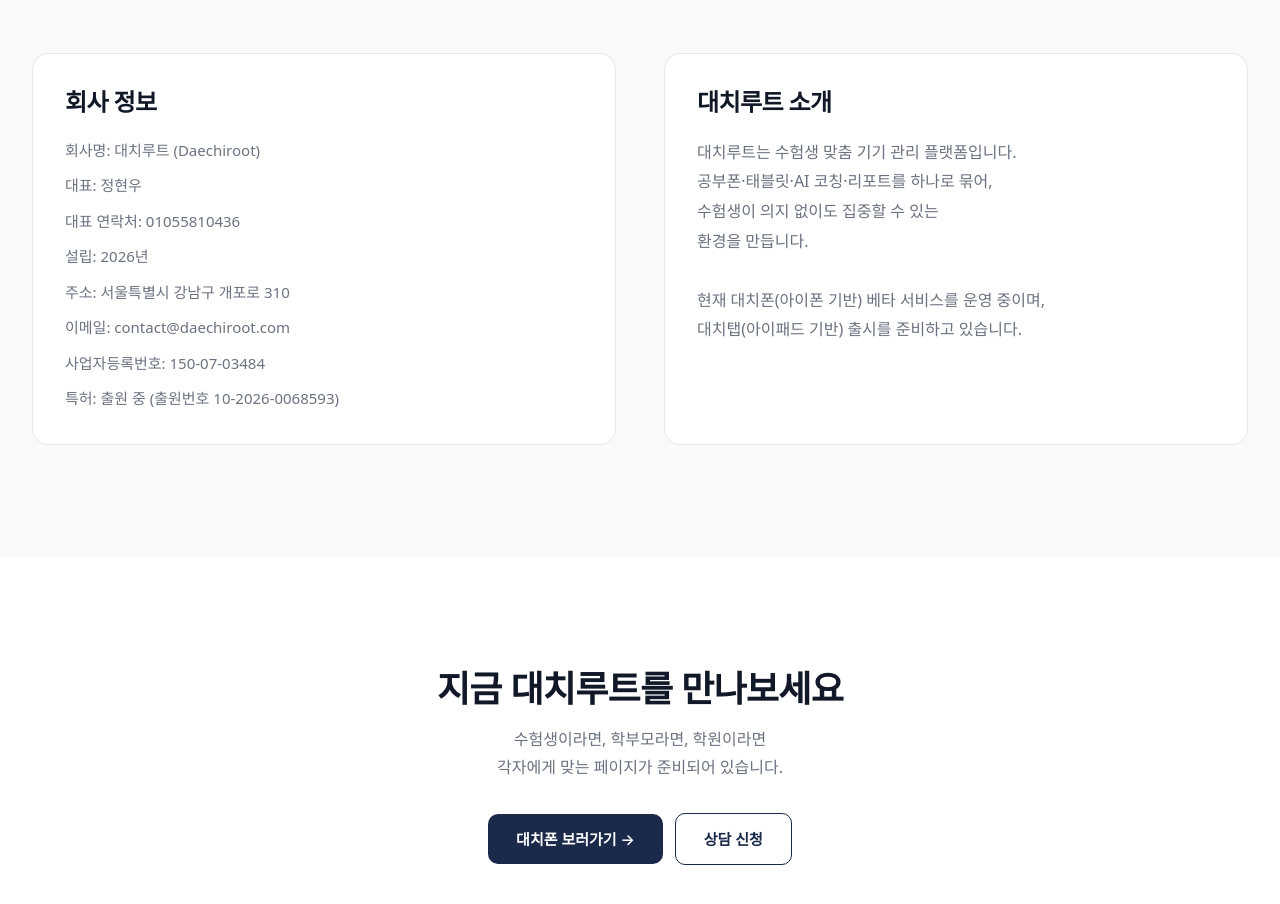
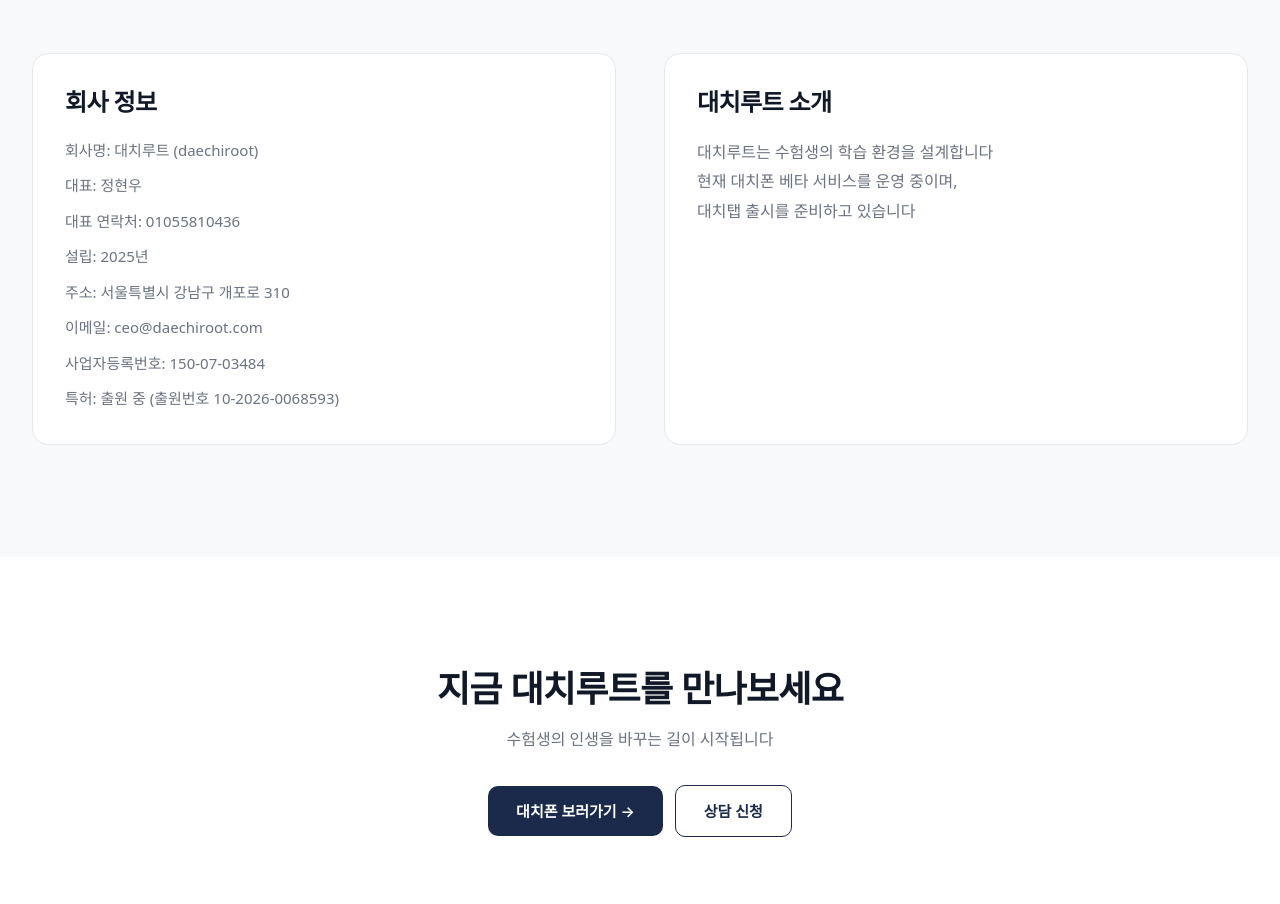
Before and after one commit to hwchung24/rootDaechi_web, a Next.js app: page /about in a window 1280 px wide. Shown: the part 4380-5284 px from the top of the page. Built offline with nearby package versions, Linux system fonts and the light colour scheme.

Commit message:
update(about): apply latest company profile and CTA copy edits
Include user-edited updates on about page company details, brand intro text, and bottom CTA messaging.

Made-with: Cursor

```diff
--- a/app/about/page.tsx
+++ b/app/about/page.tsx
@@ -185,12 +185,12 @@ export default function AboutPage() {
             <article className="rounded-2xl border border-[#E5E7EB] bg-white p-6 sm:p-8">
               <h2 className="text-2xl font-semibold tracking-tight text-[#111827]">회사 정보</h2>
               <ul className="mt-5 space-y-2.5 text-[15px] leading-[1.7] text-[#6B7280]">
-                <li>회사명: 대치루트 (Daechiroot)</li>
+                <li>회사명: 대치루트 (daechiroot)</li>
                 <li>대표: 정현우</li>
                 <li>대표 연락처: 01055810436</li>
-                <li>설립: 2026년</li>
+                <li>설립: 2025년</li>
                 <li>주소: 서울특별시 강남구 개포로 310</li>
-                <li>이메일: contact@daechiroot.com</li>
+                <li>이메일: ceo@daechiroot.com</li>
                 <li>사업자등록번호: 150-07-03484</li>
                 <li>특허: 출원 중 (출원번호 10-2026-0068593)</li>
               </ul>
@@ -198,18 +198,11 @@ export default function AboutPage() {
             <article className="rounded-2xl border border-[#E5E7EB] bg-white p-6 sm:p-8">
               <h2 className="text-2xl font-semibold tracking-tight text-[#111827]">대치루트 소개</h2>
               <p className="mt-5 break-keep text-[16px] leading-[1.85] text-[#6B7280]">
-                대치루트는 수험생 맞춤 기기 관리 플랫폼입니다.
+                대치루트는 수험생의 학습 환경을 설계합니다
                 <br />
-                공부폰·태블릿·AI 코칭·리포트를 하나로 묶어,
+                현재 대치폰 베타 서비스를 운영 중이며,
                 <br />
-                수험생이 의지 없이도 집중할 수 있는
-                <br />
-                환경을 만듭니다.
-                <br />
-                <br />
-                현재 대치폰(아이폰 기반) 베타 서비스를 운영 중이며,
-                <br />
-                대치탭(아이패드 기반) 출시를 준비하고 있습니다.
+                대치탭 출시를 준비하고 있습니다
               </p>
             </article>
           </div>
@@ -219,9 +212,7 @@ export default function AboutPage() {
           <div className="mx-auto max-w-[1280px] px-6 text-center sm:px-8">
             <h2 className="break-keep text-3xl font-semibold tracking-[-0.02em] text-[#111827] sm:text-4xl">지금 대치루트를 만나보세요</h2>
             <p className="mt-4 break-keep text-[16px] leading-[1.75] text-[#6B7280]">
-              수험생이라면, 학부모라면, 학원이라면
-              <br />
-              각자에게 맞는 페이지가 준비되어 있습니다.
+              수험생의 인생을 바꾸는 길이 시작됩니다
             </p>
             <div className="mt-8 flex flex-col items-center justify-center gap-3 sm:flex-row">
               <Link
```
